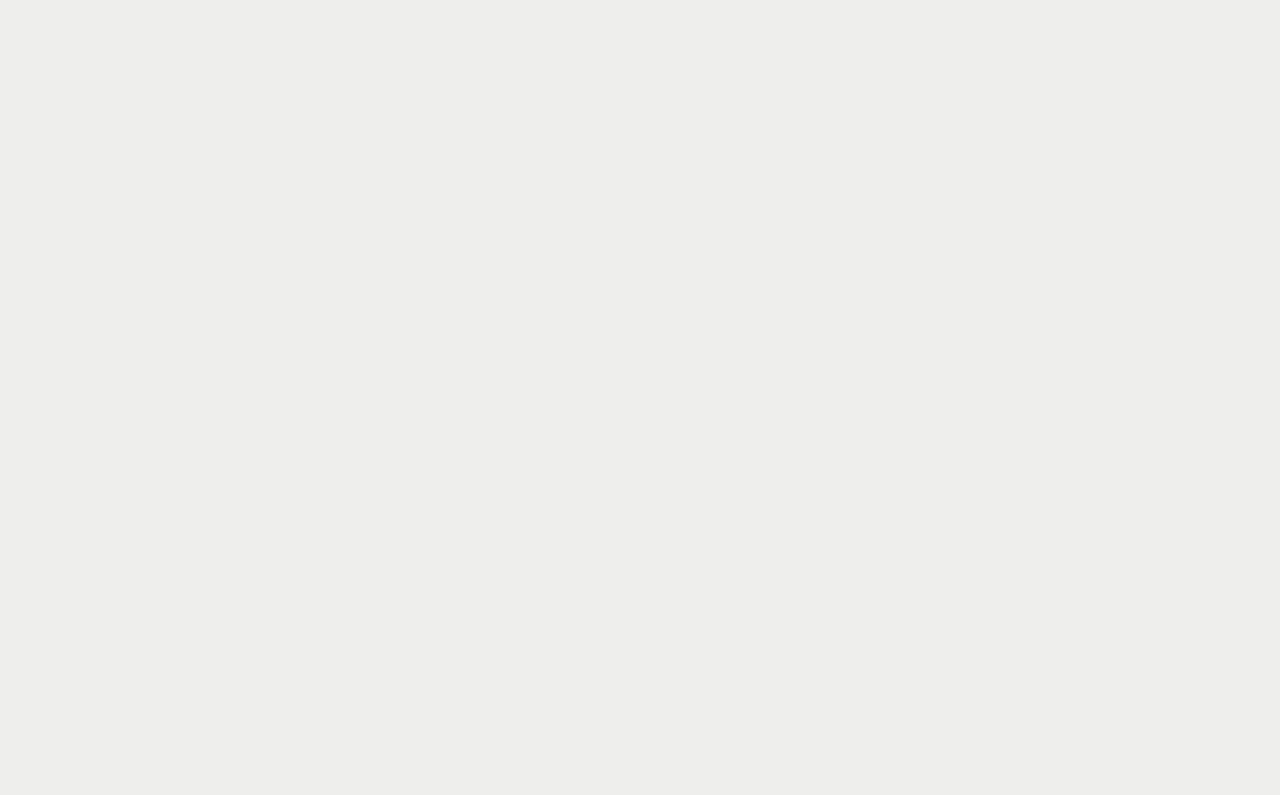
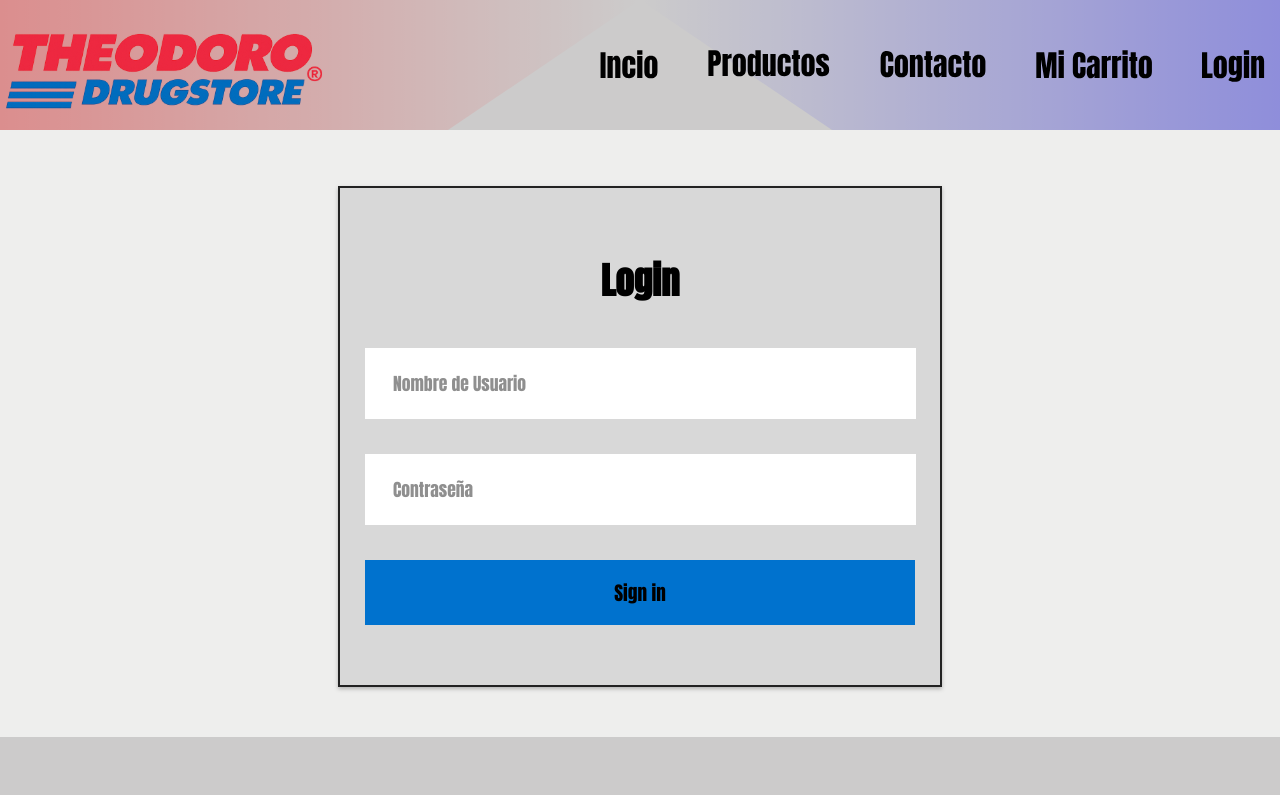
Before and after one commit to EliasAsfoura/Proyecto-Programacion-3, a React (Vite) app: page /login in a window 1280 px wide. Before the commit this address had no page. Shown: the top 795 px of the page. Built offline with nearby package versions, Linux system fonts and the light colour scheme.

Commit message:
Seccion login frontend terminada?

```diff
--- a/src/App.jsx
+++ b/src/App.jsx
@@ -1,6 +1,7 @@
 import {BrowserRouter as Router,Routes,Route, Navigate,} from "react-router-dom";
 import Inicio from "./Containers/Inicio";
 import Productos from "./Containers/Productos";
+import Login from "./Containers/Login";
 
 
 function App() {
@@ -10,6 +11,8 @@ function App() {
       <Routes>
       <Route path="/" element={<Navigate to="/inicio" replace />} />
         <Route path="/inicio" element ={<Productos/>}/>
+        <Route path="/login" element ={<Login/>}/>
+
       </Routes>
 </Router>
   )
--- a/src/Components/Header/Header.jsx
+++ b/src/Components/Header/Header.jsx
@@ -3,6 +3,7 @@ import InicioHeader from "../../assets/InicioHeader.svg"
 import ProductosHeader from "../../assets/ProductosHeader.svg"
 import ContactoHeader from "../../assets/ContactoHeader.svg"
 import MiCarritoHeader from "../../assets/MiCarritoHeader.svg"
+import LoginHeader from "../../assets/LoginHeader.svg"
 import "./HeaderStyle.css"
 
 const Header = () => {
@@ -15,7 +16,7 @@ const Header = () => {
 
 
 
-                    <a href="">
+                    <a href="/inicio">
                         <img src={InicioHeader} alt="" />
                     </a>
 
@@ -37,6 +38,10 @@ const Header = () => {
                         <img src={MiCarritoHeader} alt="" />
                     </a>
 
+                    <a href="/login">
+                        <img src={LoginHeader} alt="" />
+                    </a>
+
 
             </div>
         </div>
--- /dev/null
+++ b/src/Containers/Login/Components/LoginBox.jsx
@@ -0,0 +1,17 @@
+import "./LoginBoxStyle.css";
+
+const LoginBox = () => {
+    return (
+        <div className="LoginBox">
+            <h1>Login</h1>
+
+            <form>
+                <input type="text" placeholder="Nombre de Usuario" required />
+                <input type="password" placeholder="Contraseña" required />
+                <button type="submit">Sign in</button>
+            </form>
+        </div>
+    )
+}
+
+export default LoginBox
--- /dev/null
+++ b/src/Containers/Login/Components/LoginBoxStyle.css
@@ -0,0 +1,44 @@
+    .LoginBox{
+      width: 550px;
+      background: #d8d8d8;
+      border: 2px solid #222;
+      padding: 40px 25px 60px;
+      box-shadow: 0 2px 4px rgba(0,0,0,.25);
+      font-family: "Anton", sans-serif;
+
+    }
+
+    .LoginBox h1{
+      text-align: center;
+      font-size: 2.3rem;
+      margin-bottom: 40px;
+    }
+
+    .LoginBox input{
+      width: 90%;
+      background: #fff;
+      border: none;
+      padding: 22px 28px;
+      font-size: 1.1rem;
+      margin-bottom: 35px;
+      font-family: "Anton", sans-serif;
+    }
+
+    .LoginBox input::placeholder{
+      color: #8f8f8f;
+    }
+
+    .LoginBox button{
+      width: 100%;
+      background: #0072ce;
+      border: none;
+      padding: 18px;
+      font-size: 1.2rem;
+      cursor: pointer;
+      transition: background .25s ease;
+      color: #000;
+      font-family: "Anton", sans-serif;
+    }
+    .LoginBox button:hover{
+      background: #005aa2;
+    }
--- /dev/null
+++ b/src/Containers/Login/index.jsx
@@ -0,0 +1,19 @@
+import Footer from "../../Components/Footer/Footer";
+import Header from "../../Components/Header/Header.jsx"
+import LoginBox from "./Components/LoginBox";
+
+const Login = () => {
+    return (
+        <>
+        <Header/>
+
+        <div style={{ display:"flex", justifyContent: "center", padding: "50px"}}>
+            <LoginBox/>
+        </div>
+
+        <Footer/>
+        </>
+    )
+}
+
+export default Login;
--- a/src/Containers/Productos/Components/CardsProductos/CardsStyle.css
+++ b/src/Containers/Productos/Components/CardsProductos/CardsStyle.css
@@ -46,8 +46,10 @@ border: 2.3px solid black;
     font-family:"Archivo Black", sans-serif;
     font-size: small;
     font-weight: 100;
+    transition: background .25s ease;
 }
 
 .CajaBotonProducto :hover{
     background-color: #023f72;
+    transition: background .25s ease;
 }
--- a/src/Containers/Productos/index.jsx
+++ b/src/Containers/Productos/index.jsx
@@ -1,6 +1,7 @@
 import Header from "../../Components/Header/Header"
 import Footer from "../../Components/Footer/Footer"
 import Cards from "./Components/CardsProductos/Cards"
+
 
 const Productos = () => {
     return (
```
Also changed, not shown: src/assets/LoginHeader.svg (added).
